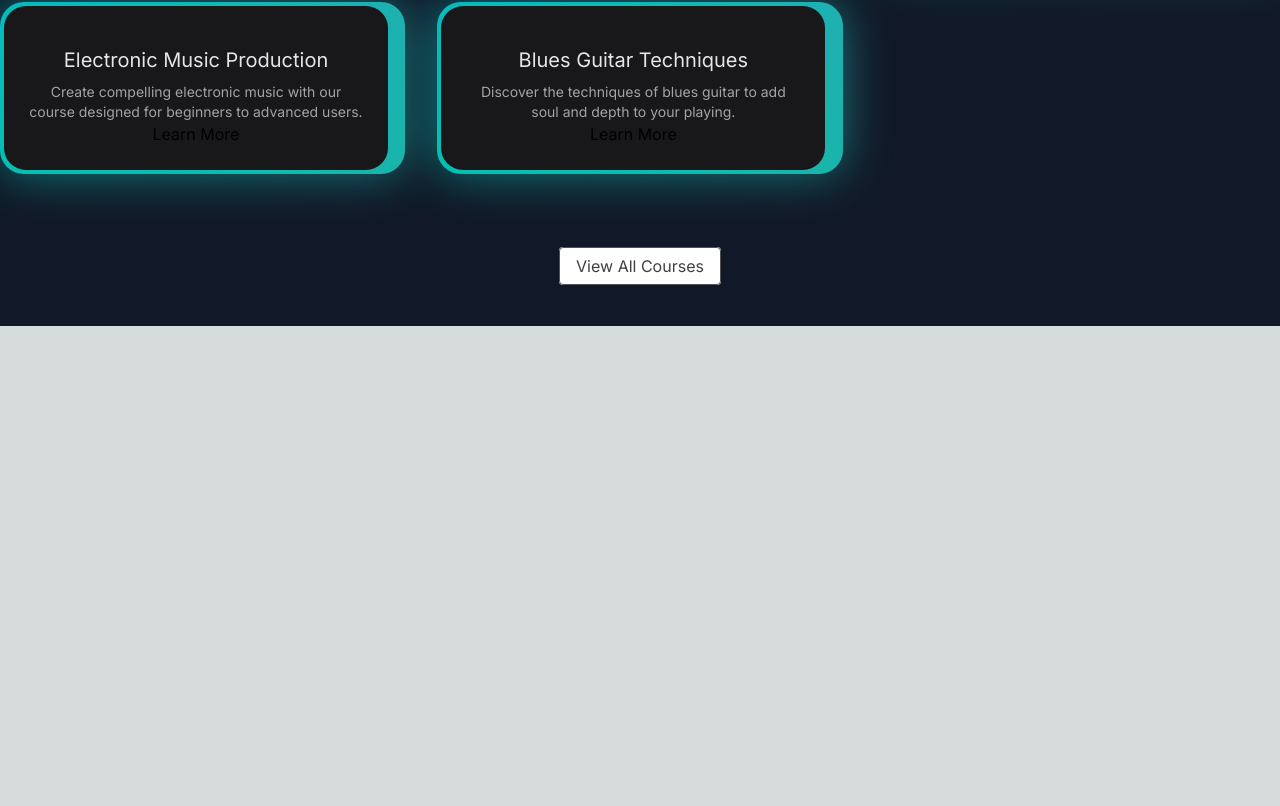
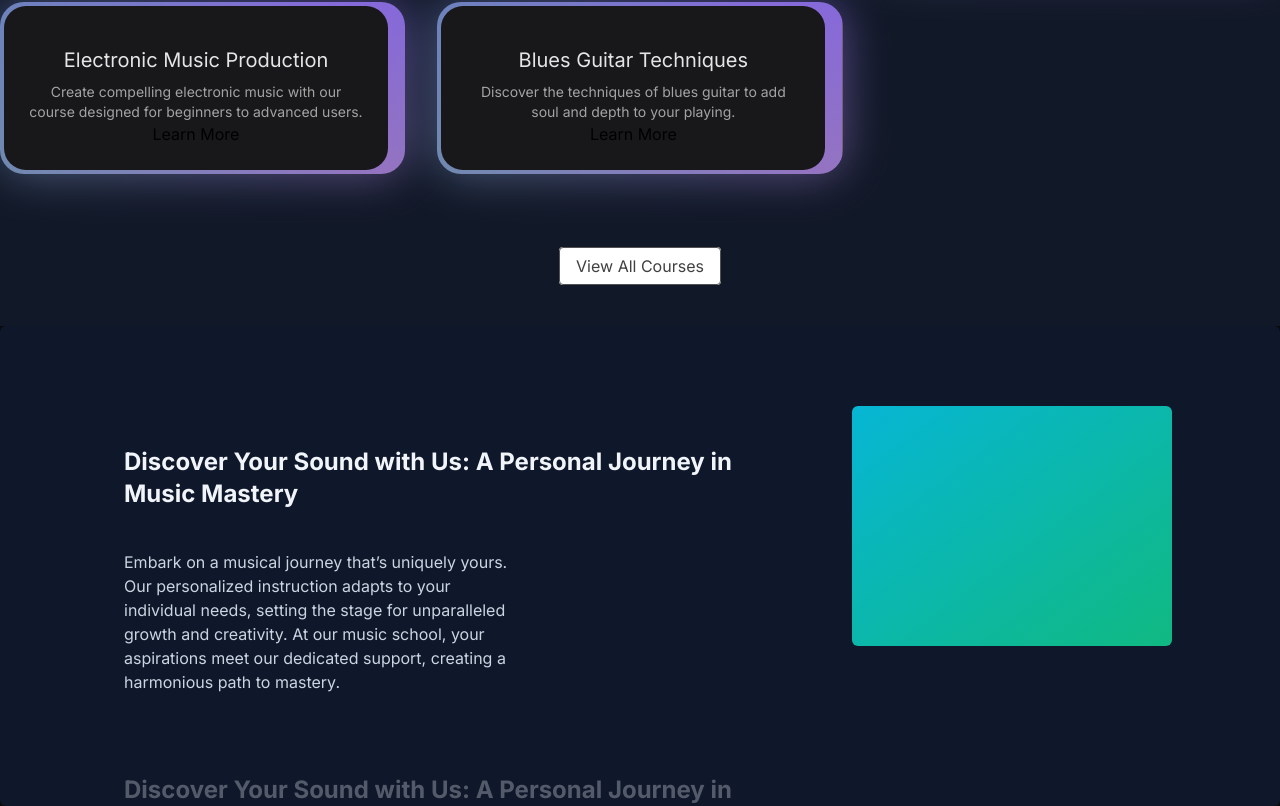
Before and after one commit to relan1997/learningNEXTjs, a Next.js app: page / in a window 1280 px wide. Shown: the part 1022-1828 px from the top of the page. Before the commit the page ends 1348 px from the top, so only its background shows below. Built offline with nearby package versions, Linux system fonts and the light colour scheme.

Commit message:
added a sticky scroll to the website learnt a new thing

```diff
--- a/src/app/page.tsx
+++ b/src/app/page.tsx
@@ -1,10 +1,12 @@
 import HeroSection from "@/components/HeroSection";
 import FeaturedCourses from "@/components/FeaturedCourses";
+import WhyChooseUse from "@/components/WhyChooseUs";
 export default function Home() {
   return (
    <main className="min-h-screen bg-black/[0.96] antialiased bg-grid-white/[0.02]">
      <HeroSection/>  {/* these are the children that will be passed into the layout and get set exactly the way they are stacked in page */}
      <FeaturedCourses/>
+     <WhyChooseUse/>  {/* all the components that are not to displayed on every route will be added to the page and also the components that will not be part of every section and need a structured layout will also be needed to be added in page */}
    </main>
   );
 }
--- /dev/null
+++ b/src/components/WhyChooseUs.tsx
@@ -0,0 +1,42 @@
+"use client";
+import { StickyScroll } from "./ui/sticky-scroll-reveal"; // ab humme content part declare karna hoga as wahi se humara data aayega and ussi content array ki length se apne card ka length aayega
+const musicSchoolContent = [
+    {
+      title: 'Discover Your Sound with Us: A Personal Journey in Music Mastery',
+      description:
+        'Embark on a musical journey that’s uniquely yours. Our personalized instruction adapts to your individual needs, setting the stage for unparalleled growth and creativity. At our music school, your aspirations meet our dedicated support, creating a harmonious path to mastery.',
+    },
+    {
+      title: 'Discover Your Sound with Us: A Personal Journey in Music Mastery',
+      description:
+        'Embark on a musical journey that’s uniquely yours. Our personalized instruction adapts to your individual needs, setting the stage for unparalleled growth and creativity. At our music school, your aspirations meet our dedicated support, creating a harmonious path to mastery.',
+    },
+    {
+      title: 'Discover Your Sound with Us: A Personal Journey in Music Mastery',
+      description:
+        'Embark on a musical journey that’s uniquely yours. Our personalized instruction adapts to your individual needs, setting the stage for unparalleled growth and creativity. At our music school, your aspirations meet our dedicated support, creating a harmonious path to mastery.',
+    },
+    {
+      title: 'Live Feedback & Engagement',
+      description:
+        'Immerse yourself in an interactive learning experience where feedback is immediate, just like real-time changes in a collaborative project. This approach enhances your understanding and mastery of music concepts and performance techniques.',
+    },
+    {
+        title: 'Cutting-Edge Curriculum',
+        description:
+          'Our curriculum is continuously updated to include the latest music education trends and technologies, ensuring you’re always learning with the most current and effective methods. Say goodbye to outdated materials and welcome an education that evolves with the industry.',
+      },
+      {
+        title: 'Limitless Learning Opportunities',
+        description:
+          'With our expansive resource library and dynamic course offerings, you’ll never find yourself without something new to explore. Our platform provides continuous opportunities for growth, ensuring your musical skills are always advancing.',
+      },
+    ];  // all the data is from chatGpt so no need to worry
+
+export default function WhyChooseUse(){
+    return (
+        <div>
+            <StickyScroll content={musicSchoolContent}/>  {/* this content will autmoatically be loaded if the content is of the proper type as defined using typescript and it has a length of greater than or equal to zero */}
+        </div>
+    )
+}
--- /dev/null
+++ b/src/components/ui/sticky-scroll-reveal.tsx
@@ -0,0 +1,105 @@
+"use client";
+import React, { useRef } from "react";
+import { useMotionValueEvent, useScroll } from "framer-motion";
+import { motion } from "framer-motion";
+import { cn } from "@/utils/cn";
+
+export const StickyScroll = ({
+  content,
+  contentClassName,
+}: {
+  content: {
+    title: string;
+    description: string;
+    content?: React.ReactNode | any;
+  }[]; //jo tum parameters mai props paas karoge woh tumhara yeh above type ka hone chaiye array with the type of the object defined above
+  contentClassName?: string;
+}) => {
+  const [activeCard, setActiveCard] = React.useState(0);
+  const ref = useRef<any>(null);
+  const { scrollYProgress } = useScroll({
+    // uncomment line 22 and comment line 23 if you DONT want the overflow container and want to have it change on the entire page scroll
+    // target: ref
+    container: ref,
+    offset: ["start start", "end start"],
+  });
+  const cardLength = content.length;   //jitna tum content dooge waise uss card ka size badhta jaayega aur woh card ki length hogi woh tumahre content ki jo array hai uski size pe depend karega
+
+  useMotionValueEvent(scrollYProgress, "change", (latest) => {
+    const cardsBreakpoints = content.map((_, index) => index / cardLength);
+    const closestBreakpointIndex = cardsBreakpoints.reduce(
+      (acc, breakpoint, index) => {
+        const distance = Math.abs(latest - breakpoint);
+        if (distance < Math.abs(latest - cardsBreakpoints[acc])) {
+          return index;
+        }
+        return acc;
+      },
+      0
+    );
+    setActiveCard(closestBreakpointIndex);
+  });
+
+  const backgroundColors = [
+    "var(--slate-900)",
+    "var(--black)",
+    "var(--neutral-900)",
+  ];
+  const linearGradients = [
+    "linear-gradient(to bottom right, var(--cyan-500), var(--emerald-500))",
+    "linear-gradient(to bottom right, var(--pink-500), var(--indigo-500))",
+    "linear-gradient(to bottom right, var(--orange-500), var(--yellow-500))",
+  ];
+  return (
+    <motion.div
+      animate={{
+        backgroundColor: backgroundColors[activeCard % backgroundColors.length],
+      }}
+      className="h-[30rem] overflow-y-auto flex justify-center relative space-x-10 rounded-md p-10"
+      ref={ref}
+    >
+      <div className="div relative flex items-start px-4">
+        <div className="max-w-2xl">
+          {content.map((item, index) => (
+            <div key={item.title + index} className="my-20">
+              <motion.h2
+                initial={{
+                  opacity: 0,
+                }}
+                animate={{
+                  opacity: activeCard === index ? 1 : 0.3,
+                }}
+                className="text-2xl font-bold text-slate-100"
+              >
+                {item.title}
+              </motion.h2>
+              <motion.p
+                initial={{
+                  opacity: 0,
+                }}
+                animate={{
+                  opacity: activeCard === index ? 1 : 0.3,
+                }}
+                className="text-kg text-slate-300 max-w-sm mt-10"
+              >
+                {item.description}
+              </motion.p>
+            </div>
+          ))}
+          <div className="h-40" />
+        </div>
+      </div>
+      <motion.div
+        animate={{
+          background: linearGradients[activeCard % linearGradients.length],
+        }}
+        className={cn(
+          "hidden lg:block h-60 w-80 rounded-md bg-white sticky top-10 overflow-hidden",
+          contentClassName
+        )}
+      >
+        {content[activeCard].content ?? null}
+      </motion.div>
+    </motion.div>
+  );
+};
```
